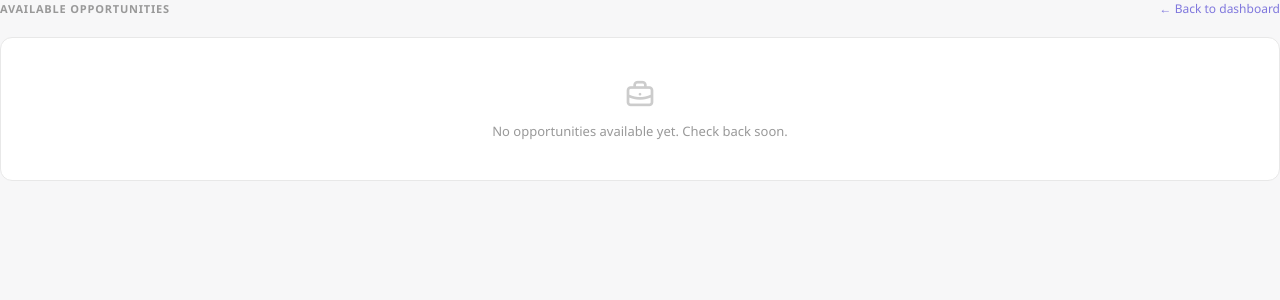
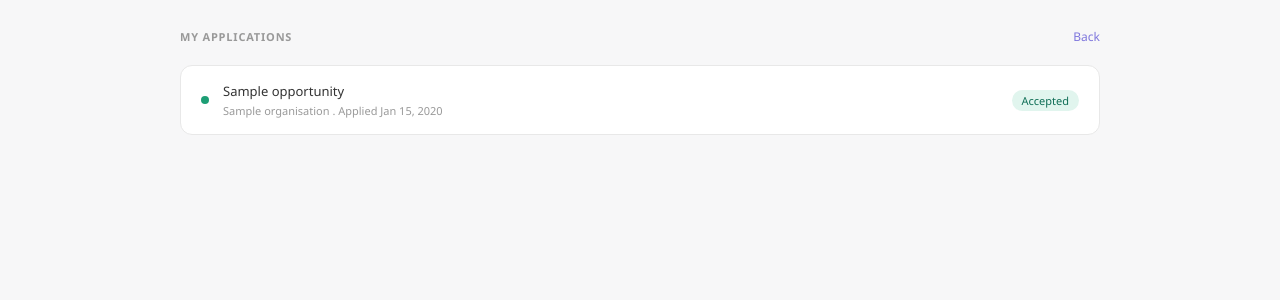
Before and after one commit to meghan-ke/CreativeLink, a Flask app: page /api/applications/my-applications in a window 1280 px wide. Shown: the part 53-353 px from the top of the page. Run offline with Flask 3, Linux system fonts and the light colour scheme; the visitor is signed in with stand-in values (Sample User, id 1); tables that the repository leaves empty hold one stand-in row (values such as "Sample post").

Commit message:
apply to opportunities

```diff
--- a/app/routes/applications.py
+++ b/app/routes/applications.py
@@ -1,10 +1,54 @@
 from flask import Blueprint, render_template, session, redirect, url_for
-from app.models import Application
+from app import db
+from app.models import Application, YoungArtist, Opportunity
 
 applications_bp = Blueprint('applications', __name__)
+
+@applications_bp.route('/apply/<opportunity_id>', methods=['POST'])
+def apply(opportunity_id):
+    if 'user_id' not in session:
+        return redirect(url_for('auth.login'))
+
+    artist = YoungArtist.query.filter_by(user_id=session['user_id']).first()
+
+    #enforce 10-applicants limit
+    active_count = Application.query.filter_by(
+        young_artist_id=artist.id,
+        status='submitted'
+    ).count()
+
+    if active_count >= 10:
+        return redirect(url_for('opportunities.browse') + '?error=duplicate')
+
+    new_application = Application(
+        young_artist_id=artist.id,
+        opportunity_id=opportunity_id,
+        status='submitted'
+    )
+    db.session.add(new_application)
+    db.session.commit()
+
+    return redirect(url_for('applications.my_applications'))
 
 @applications_bp.route('/my-applications')
 def my_applications():
     if 'user_id' not in session:
         return redirect(url_for('auth.login'))
-    return render_template('browse_opportunities.html', opportunities=[], placeholder=True)
+
+    artist = YoungArtist.query.filter_by(user_id=session['user_id']).first()
+    applications = Application.query.filter_by(
+        young_artist_id=artist.id
+    ).all()
+
+    return render_template('my_applications.html', applications=applications)
+
+@applications_bp.route('/withdraw/<application_id>')
+def withdraw(application_id):
+    if 'user_id' not in session:
+        return redirect(url_for('auth.login'))
+
+    application = Application.query.get_or_404(application_id)
+    application.status = 'withdrawn'
+    db.session.commit()
+
+    return redirect(url_for('applications.my_applications'))
--- a/app/routes/opportunities.py
+++ b/app/routes/opportunities.py
@@ -49,7 +49,7 @@
         db.session.commit()
         return redirect(url_for('organisations.dashboard'))
 
-    return render_template('post_opportunity.html')
+    return render_template('post_opportunity.html', org=org)
 
 @opportunities_bp.route('/delete/<id>')
 def delete(id):
--- a/app/templates/artist_dashboard.html
+++ b/app/templates/artist_dashboard.html
@@ -86,7 +86,7 @@
                         <div class="opp-dot dot-purple"></div>
                         <div>
                             <p class="opp-title">{{ opp.title }}</p>
-                            <p class="opp-meta">{{ opp.organisation.org_name }} . {{ opp.dealine.strftime('%b %d, %Y') }}</p>
+                            <p class="opp-meta">{{ opp.organisation.org_name }} . {{ opp.deadline.strftime('%b %d, %Y') }}</p>
                         </div>
                     </div>
                     <div class="opp-right">
--- a/app/templates/base.html
+++ b/app/templates/base.html
@@ -20,7 +20,7 @@
         </div>
     </nav>
 
-    <div class="container">
+    <div class="main-content">
         {% block content %}{% endblock %}
     </div>
 
--- /dev/null
+++ b/app/templates/my_applications.html
@@ -0,0 +1,51 @@
+{% extends 'base.html' %}
+
+{% block content %}
+<div class="section-header" style="margin-bottom:20px">
+    <p class="section-label">My applications</p>
+    <a href="{{ url_for('artists.dashboard') }}" class="section-link"> Back</a>
+</div>
+
+<div class="opp-list">
+    {% if applications %}
+        {% for app in applications %}
+        <div class="opp-card">
+            <div class="opp-left">
+                <div class="opp-dot
+                    {% if app.status == 'submitted' %}dot-purple
+                    {% elif app.status == 'accepted' %}dot-teal
+                    {% else %}dot-pink{% endif %}">
+                </div>
+                <div>
+                    <p class="opp-title">{{ app.opportunity.title }}</p>
+                    <p class="opp-meta">
+                        {{ app.opportunity.organisation.org_name }} . Applied {{ app.submitted_at.strftime('%b %d, %Y') }}
+                    </p>
+                </div>
+            </div>
+            <div class="opp-right">
+                <span class="opp-type
+                    {% if app.status == 'submitted' %} type-purple
+                    {% elif app.status == 'accepted' %} type-teal
+                    {% else %}type-pink{% endif %}">
+                    {{ app.status | capitalize }}
+                </span>
+                {% if app.status == 'submitted' %}
+                <a href="{{ url_for('applications.withdraw', application_id=app.id) }}"
+                    class="opp-apply"
+                    style="color:#D4537E"
+                    onclick="return confirm('Withdraw this application?')">
+                    Withdraw
+                </a>
+                {% endif %}
+            </div>
+        </div>
+        {% endfor %}
+    {% else %}
+        <div class="empty-state">
+            <i class="ti ti-file-text" aria-hidden="true"></i>
+            <p> No applications yet. Browse opportunities to get started.</p>
+        </div>
+    {% endif %}
+</div>
+{% endblock %}
--- a/static/css/style.css
+++ b/static/css/style.css
@@ -497,3 +497,113 @@
 .org-banner {
     background: linear-gradient(135deg, #534AB7 0%, #993556 100%);
 }
+
+/* ── Post opportunity ── */
+.post-opp-container {
+    max-width: 680px;
+    margin: 0 auto;
+}
+
+.post-opp-header {
+    margin-bottom: 32px;
+}
+
+.post-opp-logo {
+    display: flex;
+    align-items: center;
+    gap: 14px;
+    margin-bottom: 24px;
+}
+
+.org-avatar {
+    width: 48px;
+    height: 48px;
+    border-radius: 12px;
+    background: linear-gradient(135deg, #7F77DD, #D4537E);
+    color: white;
+    font-size: 20px;
+    font-weight: 600;
+    display: flex;
+    align-items: center;
+    justify-content: center;
+}
+
+.org-name {
+    font-size: 14px;
+    font-weight: 500;
+    color: #333;
+}
+
+.org-type {
+    font-size: 12px;
+    color: #999;
+}
+
+.post-opp-title {
+    font-size: 24px;
+    font-weight: 500;
+    color: #333;
+    margin-bottom: 6px;
+}
+
+.post-opp-sub {
+    font-size: 13px;
+    color: #999;
+}
+
+.post-opp-form {
+    display: flex;
+    flex-direction: column;
+    gap: 24px;
+}
+
+.form-section {
+    background: #fff;
+    border: 0.5px solid #e8e8e8;
+    border-radius: 12px;
+    padding: 24px;
+}
+
+.form-section-label {
+    font-size: 11px;
+    font-weight: 600;
+    letter-spacing: 0.8px;
+    color: #999;
+    text-transform: uppercase;
+    margin-bottom: 16px;
+}
+
+.form-row {
+    display: grid;
+    grid-template-columns: 1fr 1fr;
+    gap: 16px;
+}
+
+textarea {
+    width: 100%;
+    padding: 10px 14px;
+    border: 0.5px solid #e0e0e0;
+    border-radius: 8px;
+    font-size: 14px;
+    color: #333;
+    font-family: inherit;
+    resize: vertical;
+    outline: none;
+    transition: border-color 0.15s;
+}
+
+textarea:focus {
+    border-color: #7F77DD;
+}
+
+.main-content {
+    max-width: 960px;
+    margin: 0 auto;
+    padding: 28px 20px;
+}
+
+.container {
+    max-width: 960px;
+    margin: 0 auto;
+    padding: 28px 20px;
+}
```
Also changed, not shown: app/templates/post_opportunity.html (+4 -4 lines), app/templates/view_opportunity.html (added, +68 -0 lines).
